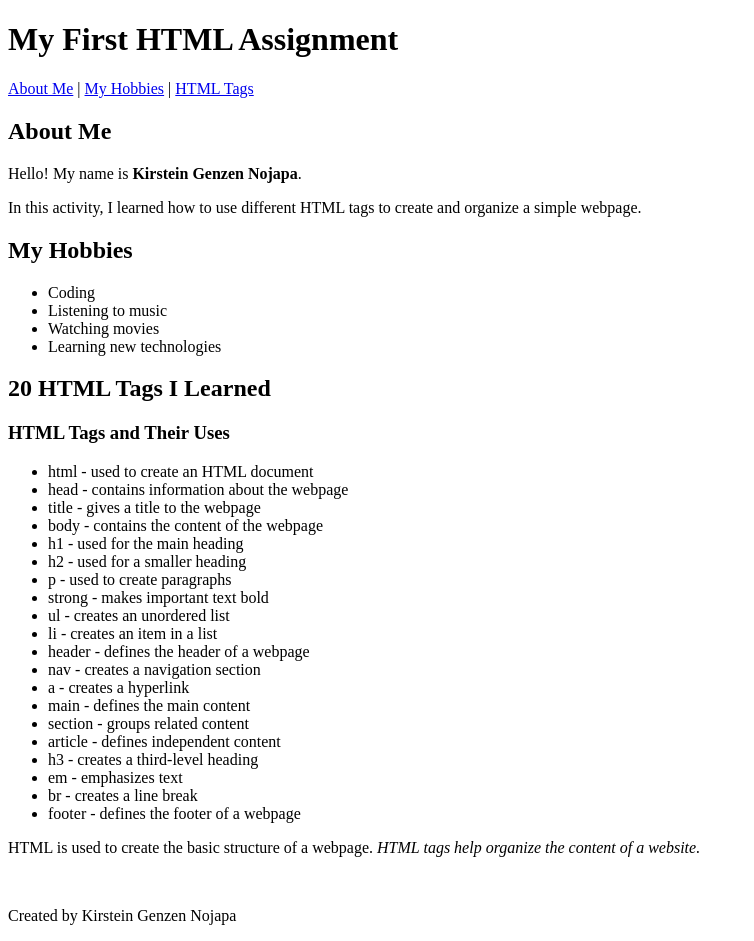
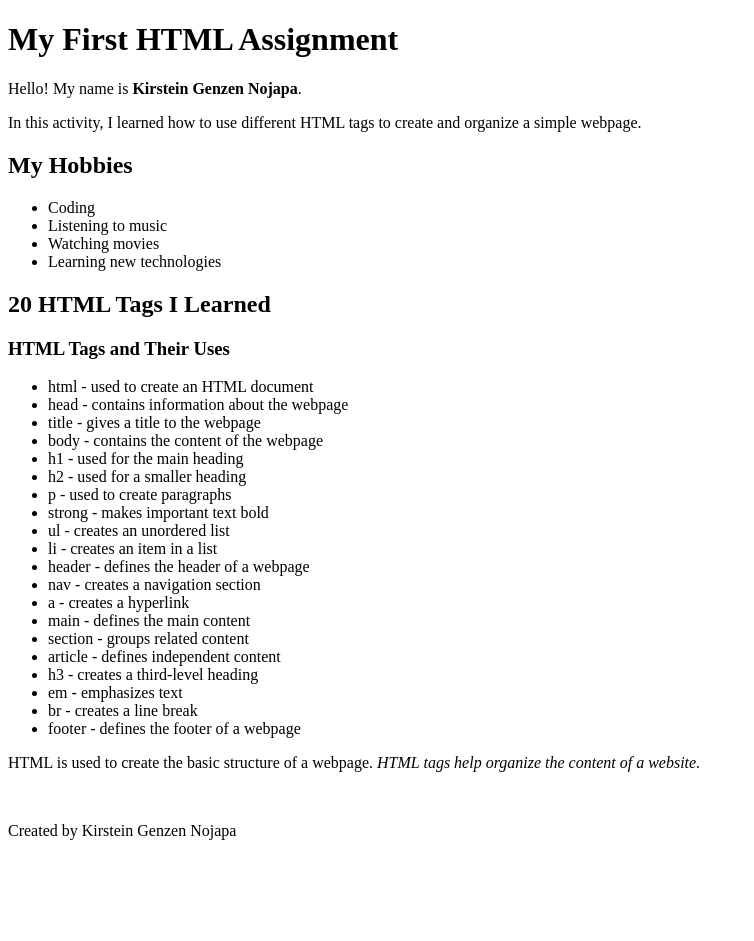
Before and after one commit to kirsteingenzennojapa/IT-110-NOJAPA, a plain HTML site: page index.html in a window 1280 px wide. Shown: the whole page, without its empty margins (0-754 px from the left). After the commit the page ends 856 px from the top, so only its background shows below. Drawn offline with Linux system fonts and the light colour scheme.

Commit message:
Update index.html

```diff
--- a/index.html
+++ b/index.html
@@ -10,20 +10,6 @@
     <header>
 
         <h1>My First HTML Assignment</h1>
-
-        <nav>
-            <a href="#about">About Me</a> |
-            <a href="#hobbies">My Hobbies</a> |
-            <a href="#tags">HTML Tags</a>
-        </nav>
-
-    </header>
-
-    <main>
-
-        <section id="about">
-
-            <h2>About Me</h2>
 
             <p>
                 Hello! My name is
```
Also changed, not shown: 1 other file.
